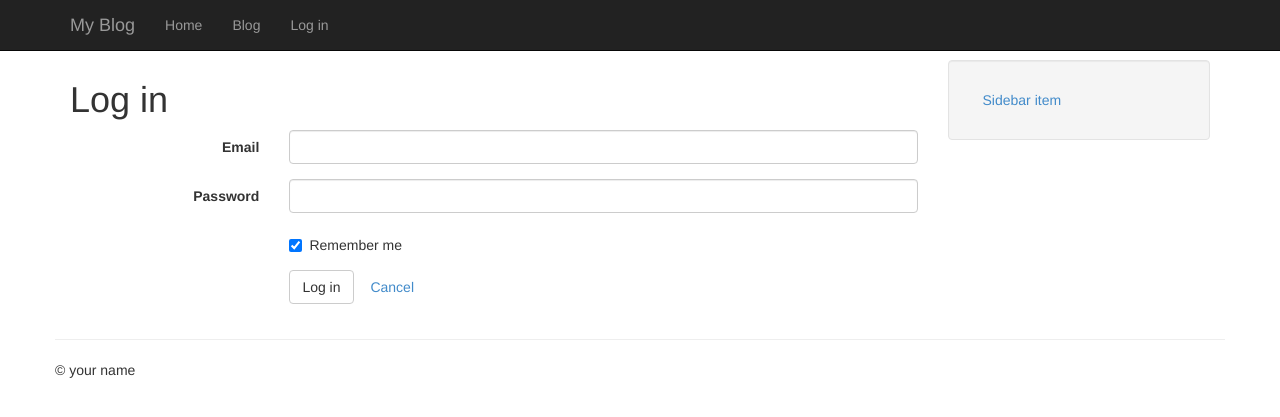
After one commit to citaret/blog, a Flask app: page /login/ in a window 1280 px wide. The commit adds this page. Shown: the top 417 px of the page. Run offline with Flask 2, Linux system fonts and the light colour scheme; some libraries are stand-ins or nearby versions.

Commit message:
login and logout

```diff
--- /dev/null
+++ b/app/forms.py
@@ -0,0 +1,20 @@
+import wtforms
+from wtforms import validators
+from models import User
+
+class LoginForm(wtforms.Form):
+    email = wtforms.StringField("Email",
+        validators=[validators.DataRequired()])
+    password = wtforms.PasswordField("Password",
+        validators=[validators.DataRequired()])
+    remember_me = wtforms.BooleanField("Remember me?",
+        default=True)
+
+    def validate(self):
+        if not super(LoginForm, self).validate():
+            return False
+        self.user = User.authenticate(self.email.data, self.password.data)
+        if not self.user:
+            self.email.errors.append("Invalid email or password.")
+            return False
+        return True
--- a/app/templates/base.html
+++ b/app/templates/base.html
@@ -30,6 +30,11 @@
           <ul class="nav navbar-nav">
             <li><a href="{{ url_for('homepage') }}">Home</a></li>
             <li><a href="{{ url_for('entries.index') }}">Blog</a></li>
+            {% if g.user.is_authenticated %}
+            <li><a href="{{ url_for('logout', next=request.path) }}">Log out</a></li>
+            {% else %}
+            <li><a href="{{ url_for('login', next=request.path) }}">Log in</a></li>
+            {% endif %}
             {% block extra_nav %}{% endblock %}
           </ul>
         </div>
--- /dev/null
+++ b/app/templates/login.html
@@ -0,0 +1,23 @@
+{% extends "base.html" %}
+{% from "macros/form_field.html" import form_field %}
+{% block title %}Log in{% endblock %}
+{% block content_title %}Log in{% endblock %}
+{% block content %}
+<form action="{{ url_for('login', next=request.args.get('next','')) }}" class="form form-horizontal" method="post">
+{{ form_field(form.email) }}
+{{ form_field(form.password) }}
+<div class="form-group">
+    <div class="col-sm-offset-3 col-sm-9">
+        <div class="checkbox">
+            <label>{{ form.remember_me() }} Remember me</label>
+        </div>
+    </div>
+</div>
+<div class="form-group">
+    <div class="col-sm-offset-3 col-sm-9">
+        <button type="submit" class="btn btn-default">Log in</button>
+        <a class="btn" href="{{ url_for('homepage') }}">Cancel</a>
+    </div>
+</div>
+</form>
+{% endblock %}
--- a/app/views.py
+++ b/app/views.py
@@ -1,9 +1,30 @@
-from flask import render_template, request
+from flask import flash, redirect, render_template, request, url_for
+from flask.ext.login import login_user, logout_user
 
 from app import app
+from app import login_manager
+from forms import LoginForm
 
 @app.route('/')
 def homepage():
     name = request.args.get('name')
     number = request.args.get('number')
     return render_template('homepage.html', name=name, number=number)
+
+@app.route("/login/", methods=["GET", "POST"])
+def login():
+    if request.method == "POST":
+        form = LoginForm(request.form)
+        if form.validate():
+            login_user(form.user, remember=form.remember_me.data)
+            flash("Successfully logged in as %s." % form.user.email, "success")
+            return redirect(request.args.get("next") or url_for("homepage"))
+    else:
+        form = LoginForm()
+    return render_template("login.html", form=form)
+
+@app.route("/logout/")
+def logout():
+    logout_user()
+    flash('You have been logged out.', 'success')
+    return redirect(request.args.get('next') or url_for('homepage'))
```
